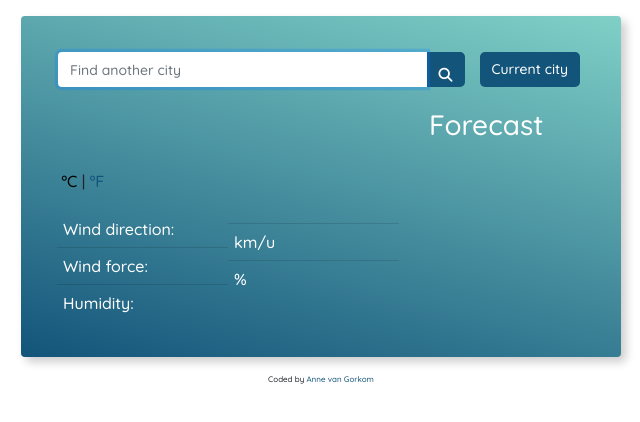
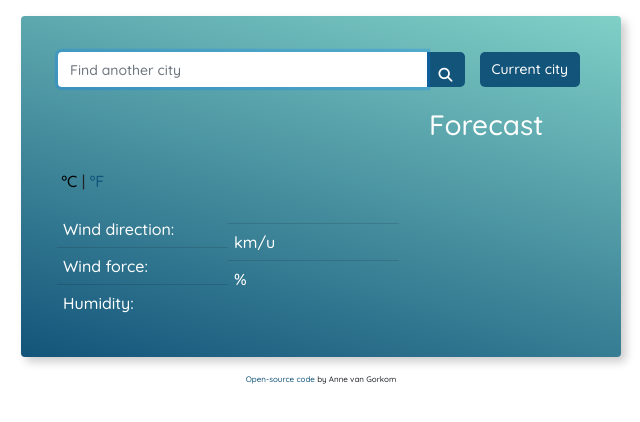
Before and after one commit to AnnevanGorkom/weather-app, a website built with Parcel: page index.html in a window 1280 px wide. Shown: the full height of the page, 319-959 px from the left. Built offline with nearby package versions, Linux system fonts and the light colour scheme; no server answers; some icons are missing.

Commit message:
Changed link location/text

```diff
--- a/index.html
+++ b/index.html
@@ -95,10 +95,10 @@
         </div>
       </div>
       <p class="coded-by">
-        Coded by
         <a href="https://github.com/AnnevanGorkom/weather-app">
-          Anne van Gorkom
+          Open-source code
         </a>
+        by Anne van Gorkom
       </p>
     </div>
     <script src="src/index.js"></script>
```
